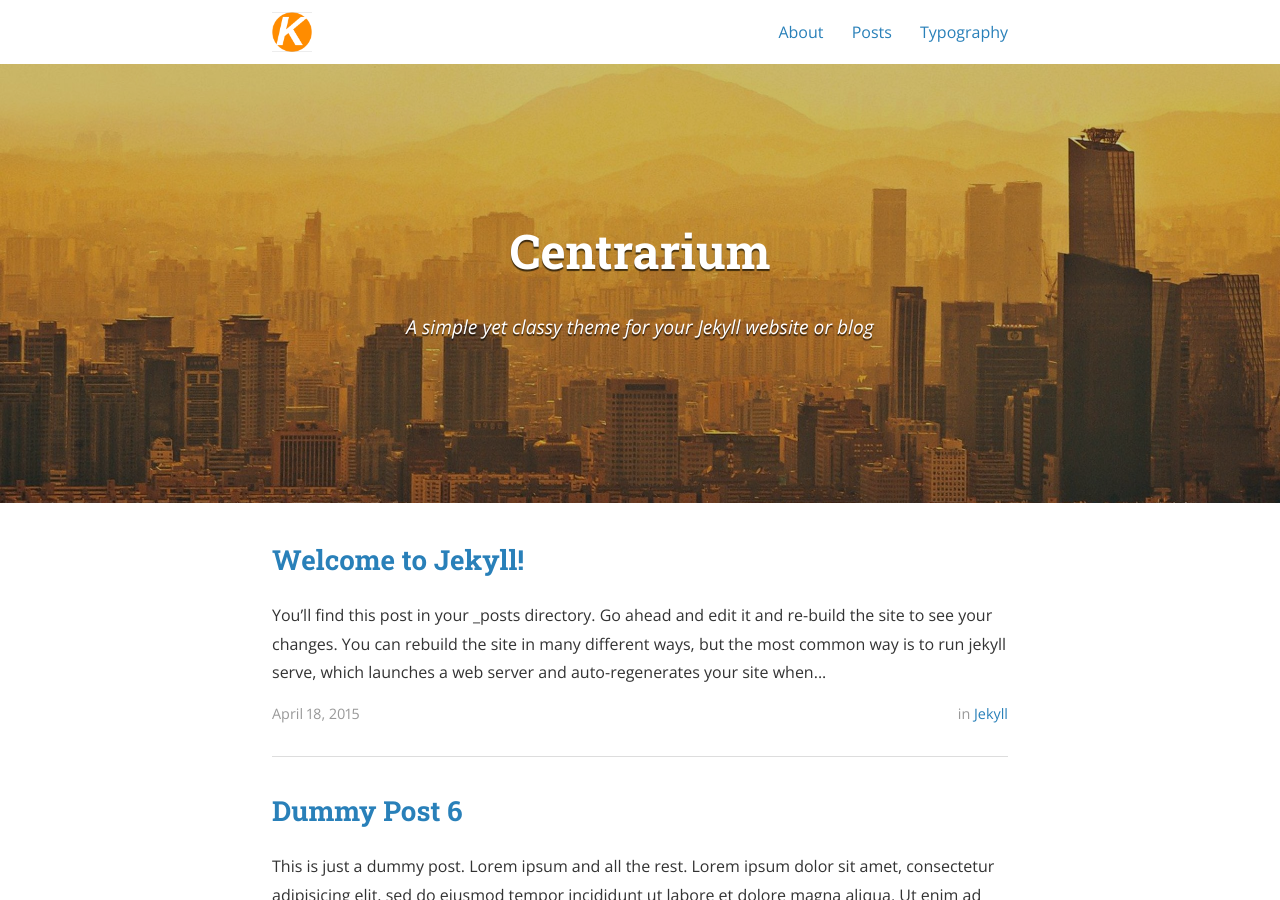
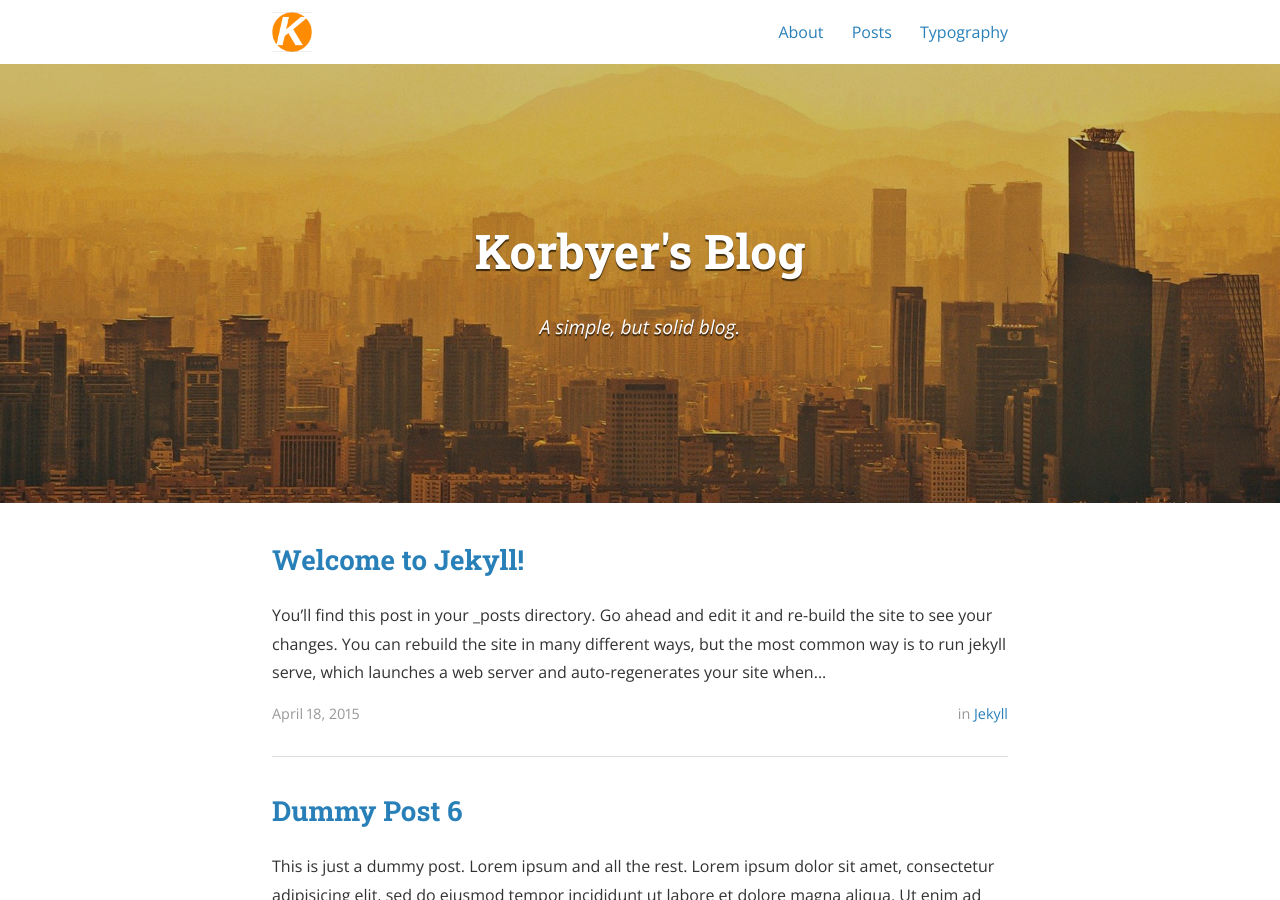
Before and after one commit to Korbyer/Korbyer.github.io, a Jekyll site: the page built from index.html, in a window 1280 px wide and 900 px high. Built offline with Jekyll 4.4.1, drawn with Linux system fonts in a browser that asks for light colours; nearby versions of some CDN libraries; the list of posts is cut into pages by our own code; some of the changed text lies outside the part shown.

Commit message:
change message

```diff
--- a/_config.yml
+++ b/_config.yml
@@ -9,8 +9,8 @@ exclude:
   - "/vendor/"
 
 # Site settings
-title: Centrarium
-subtitle: "A simple yet classy theme for your Jekyll website or blog"
+title: Korbyer's Blog
+subtitle: "A simple, but solid blog."
 email: blcentra@gmail.com
 name: Ben Centra
 description: >
```
